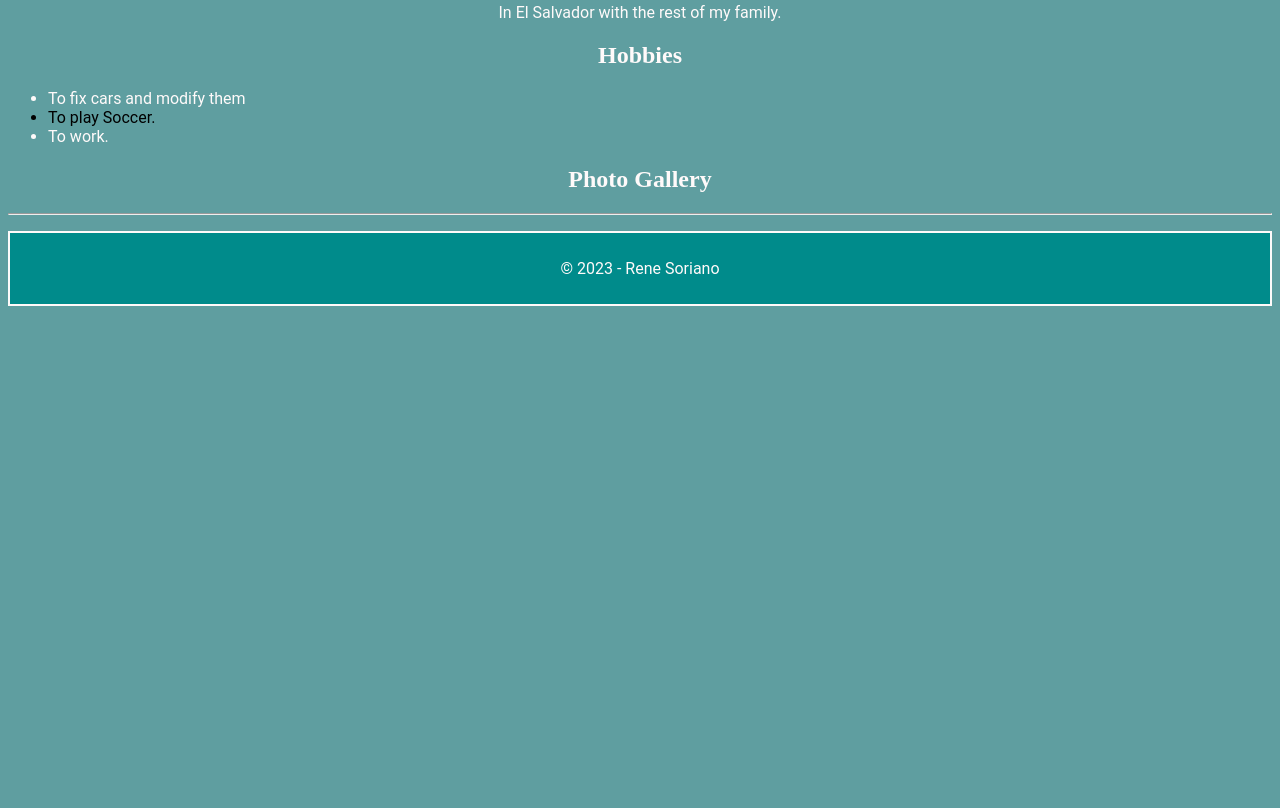
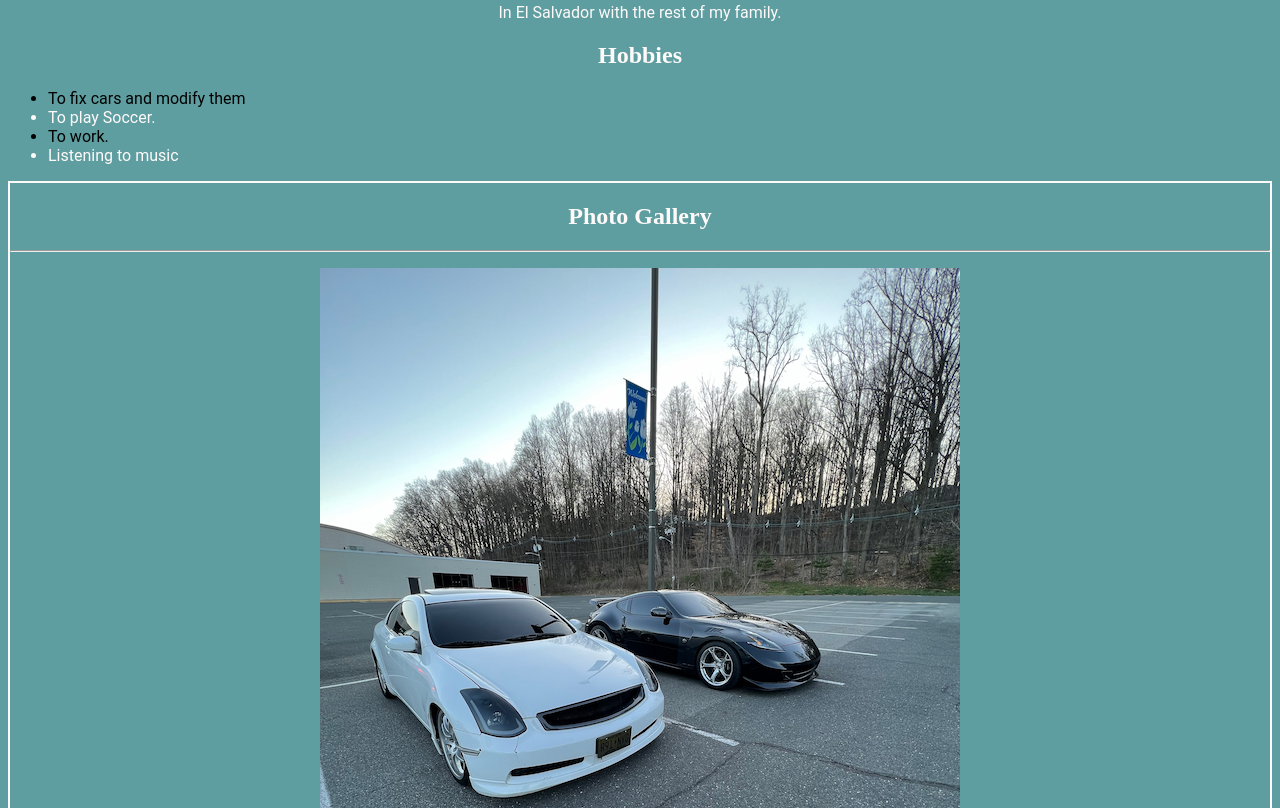
Before and after one commit to RVCC-IDMX/about-me-G00297299, a plain HTML site: page index.html in a window 1280 px wide. Shown: the part 772-1580 px from the top of the page. Before the commit the page ends 1086 px from the top, so only its background shows below. Drawn offline with Linux system fonts and the light colour scheme.

Commit message:
Adding photo gallery

```diff
--- a/css/style.css
+++ b/css/style.css
@@ -24,15 +24,35 @@ header {
     padding:10px;
 }
 
+/* Hero Section */
+
 #hero img {
     width:300px;
 }
+
+/* Bio Section */
 
 #bio {
     text-align: center;
 }
 
+/* Hobbies */
+
 #hobbies ul li:nth-last-child(even) {
     color:black;
     ;
 }
+
+/* Gallery */
+
+#gallery {
+    border: 2px solid #FFFAFA
+}
+
+#gallery img {
+    max-width:100%;
+}
+
+#gallery figure {
+    text-align: center;
+}
--- a/index.html
+++ b/index.html
@@ -48,17 +48,32 @@
                 <li> To fix cars and modify them</li>
                 <li>To play Soccer.</li>
                 <li>To work.</li>
+                <li>Listening to music</li>
             </ul>
 
         </section>
 
-        <section id+="gallery">
+        <section id="gallery">
 
             <h2>Photo Gallery</h2>
 
             <hr>
 
-            <figure></figure>
+            <figure>
+                <img src="img/Cars-640w.jpg" alt="Me and my cosuin's cars">
+
+                <figcaption> My Infiniti G35 and my cousins Nissan 370z Nismo.</figcaption>
+            </figure>
+            <figure>
+                <img src="img/Vacation-640w.jpg" alt="Me on vacation">
+
+                <figcaption> Me on top of a volcano in El Salvador.</figcaption>
+            </figure>
+            <figure>
+                <img src="img/Cat-640w.jpg" alt="My cat">
+
+                <figcaption> This is my cat. Her name is Nyla.</figcaption>
+            </figure>
 
         </section>
 
```
